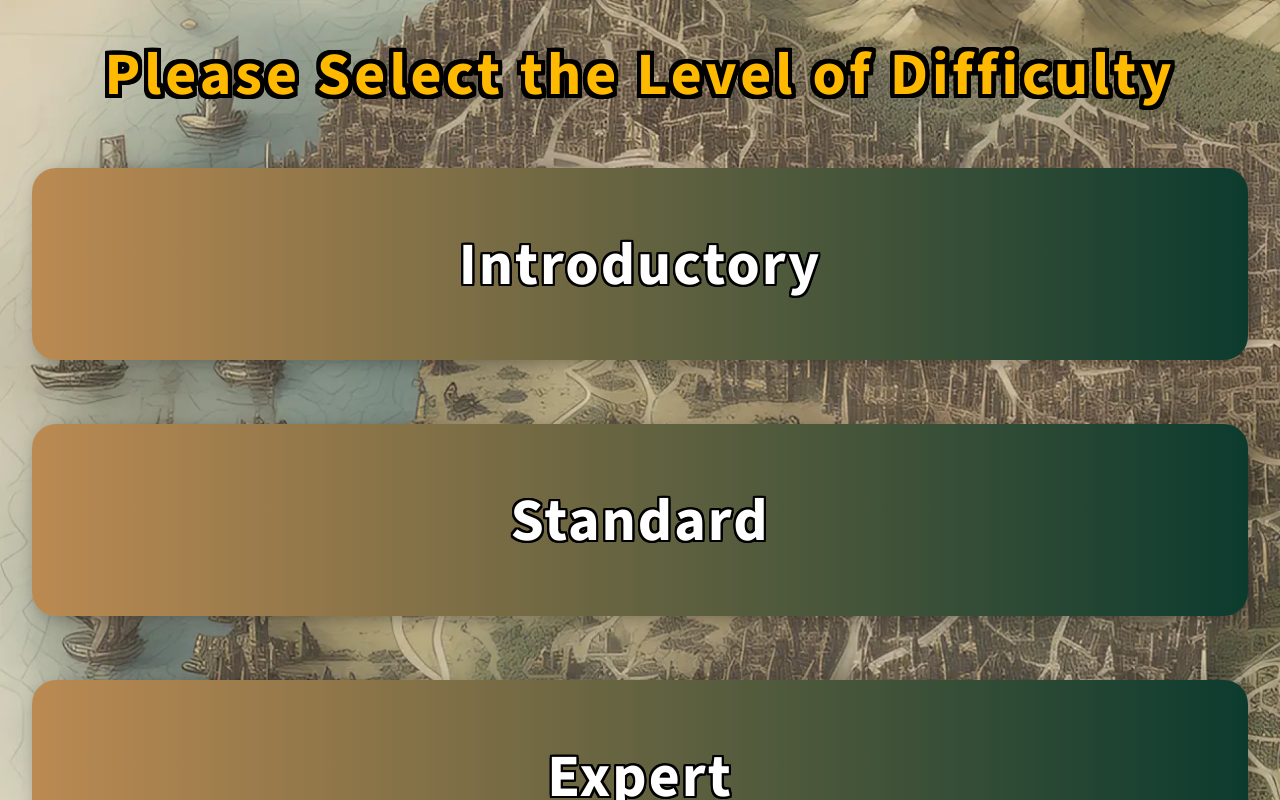
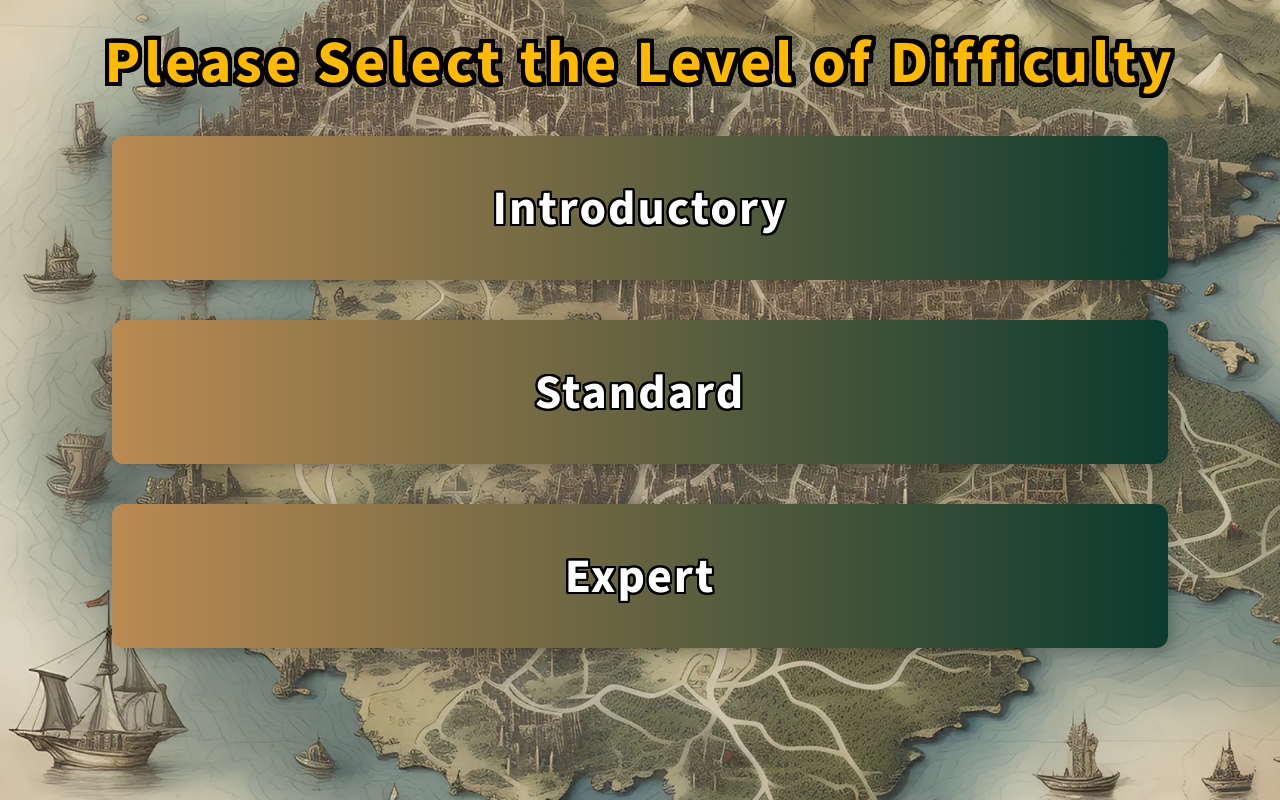
Before and after one commit to Game-as-a-Service/Pandemic-Reign-of-Cthulhu, a Next.js app in the folder frontend/: page /level-setup in a window 1280 px wide. Shown: the top 800 px of the page. Built offline with nearby package versions, Linux system fonts and the light colour scheme; a web font is replaced by a local one.

Commit message:
style: adjust level button, letter spacing, title font size and spacing

```diff
--- a/frontend/app/card-picking/page.tsx
+++ b/frontend/app/card-picking/page.tsx
@@ -3,9 +3,9 @@ import { investigators } from "@/config/investigators";
 
 export default function RolePickingDemo() {
   return (
-    <main className="min-h-full py-4 bg-cover bg-map">
+    <main className="min-h-full py-8 bg-cover bg-map">
       <div className="container">
-        <h1 className="font-bold leading-tight text-center text-outline-4 tracking-[4px] text-7xl xl:text-8xl text-yellow">
+        <h1 className="font-bold leading-tight text-center text-outline-4 tracking-[4px] text-5xl xl:text-6xl 2xl:text-7xl text-yellow">
           Please Select a Character
           {/* <span className="block leading-tight tracking-[20px]">請選擇角色</span> */}
         </h1>
--- a/frontend/app/level-setup/page.tsx
+++ b/frontend/app/level-setup/page.tsx
@@ -3,20 +3,22 @@ import { levels } from "@/config/levels";
 
 export default function LevelSelectDemo() {
   return (
-    <main className="min-h-full pb-48 bg-cover bg-map pt-11">
+    <main className="min-h-full py-8 bg-cover bg-map">
       <div className="container">
         <h1 className="text-5xl font-bold leading-tight text-center text-outline-4 xl:text-6xl 2xl:text-7xl text-yellow tracking-[4px]">
           Please Select the Level of Difficulty
           {/* <span className="block leading-tight tracking-[20px]">請選擇難度</span> */}
         </h1>
-        <div className="grid grid-rows-3 gap-16 pt-16 justify-items-center">
+        <div className="grid grid-rows-3 grid-cols-1 gap-6 xl:gap-10 2xl:gap-12 mt-11 justify-items-center">
           {levels.map((level) => {
             return (
-              <Button key={level.label} variant="gradient" className="w-full h-36 xl:h-48 2xl:h-56">
-                <span className="text-white font-bold tracking-[2px] text-outline-2 text-5xl xl:text-6xl 2xl:text-7xl">
-                  {level.label}
-                </span>
-              </Button>
+              <div className="w-full lg:px-10 xl:px-20 2xl:px-32" key={level.label}>
+                <Button variant="gradient" className="w-full h-28 xl:h-36 2xl:h-44">
+                  <span className="text-white font-bold tracking-[2px] text-outline-2 text-4xl xl:text-5xl 2xl:text-6xl">
+                    {level.label}
+                  </span>
+                </Button>
+              </div>
             );
           })}
         </div>
--- a/frontend/components/investigator-card2/index.tsx
+++ b/frontend/components/investigator-card2/index.tsx
@@ -71,7 +71,7 @@ const InvestigatorCard = React.memo(function ({
         </div>
       </CardHeader>
       <CardFooter className="w-full gap-3 justify-center align-center relative py-2 px-4 min-h-[45px]">
-        <CardTitle className="text-2xl text-white capitalize font-display">
+        <CardTitle className="text-2xl tracking-wider text-white capitalize font-display">
           {investigator}
         </CardTitle>
         <div className="absolute right-1 bottom-1">
--- a/frontend/components/ui/button.tsx
+++ b/frontend/components/ui/button.tsx
@@ -16,7 +16,7 @@ const buttonVariants = cva(
         ghost: "hover:bg-accent hover:text-accent-foreground",
         link: "text-primary underline-offset-4 hover:underline",
         gradient:
-          "bg-gradient-to-r from-tertiary to-secondary rounded-3xl shadow-custom hover:scale-99 active:scale-99 transition-all",
+          "bg-gradient-to-r from-tertiary to-secondary rounded-xl shadow-custom hover:scale-99 active:scale-99 transition-all",
       },
       size: {
         default: "h-10 px-4 py-2",
```
